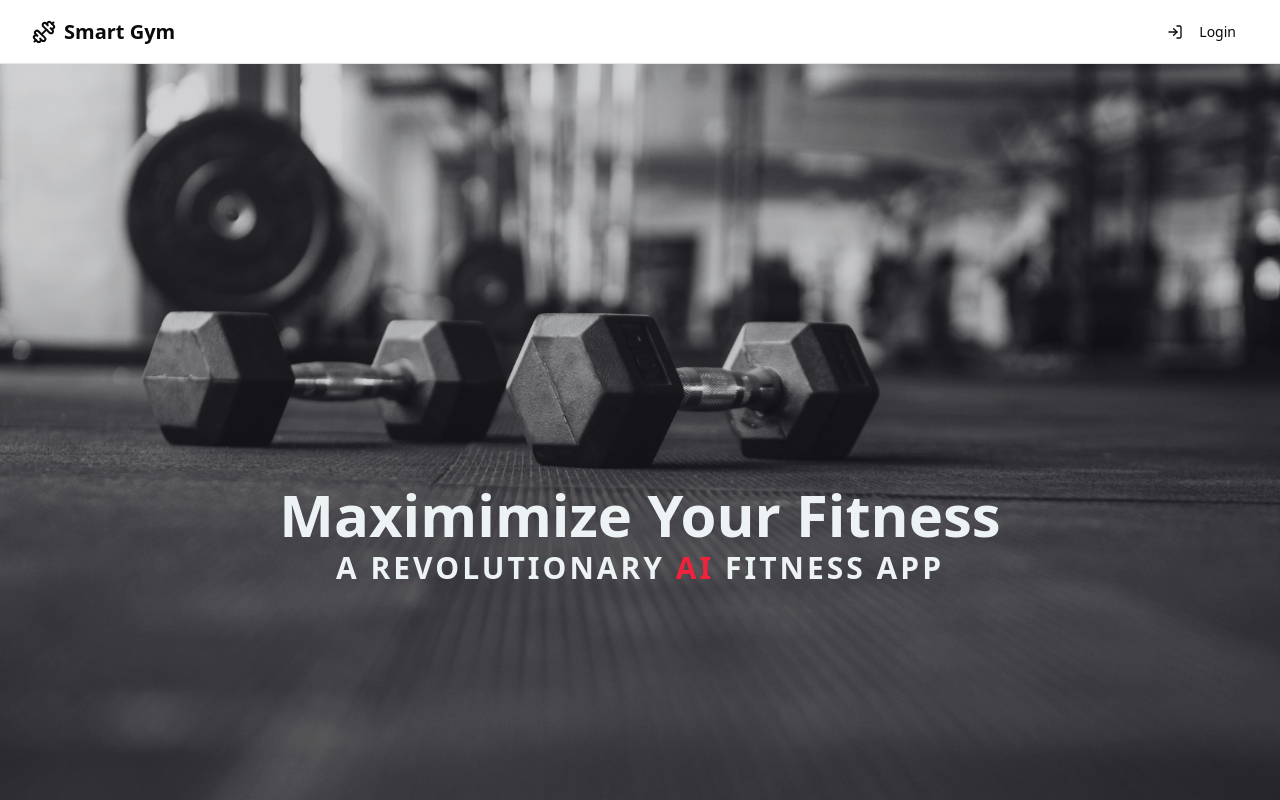
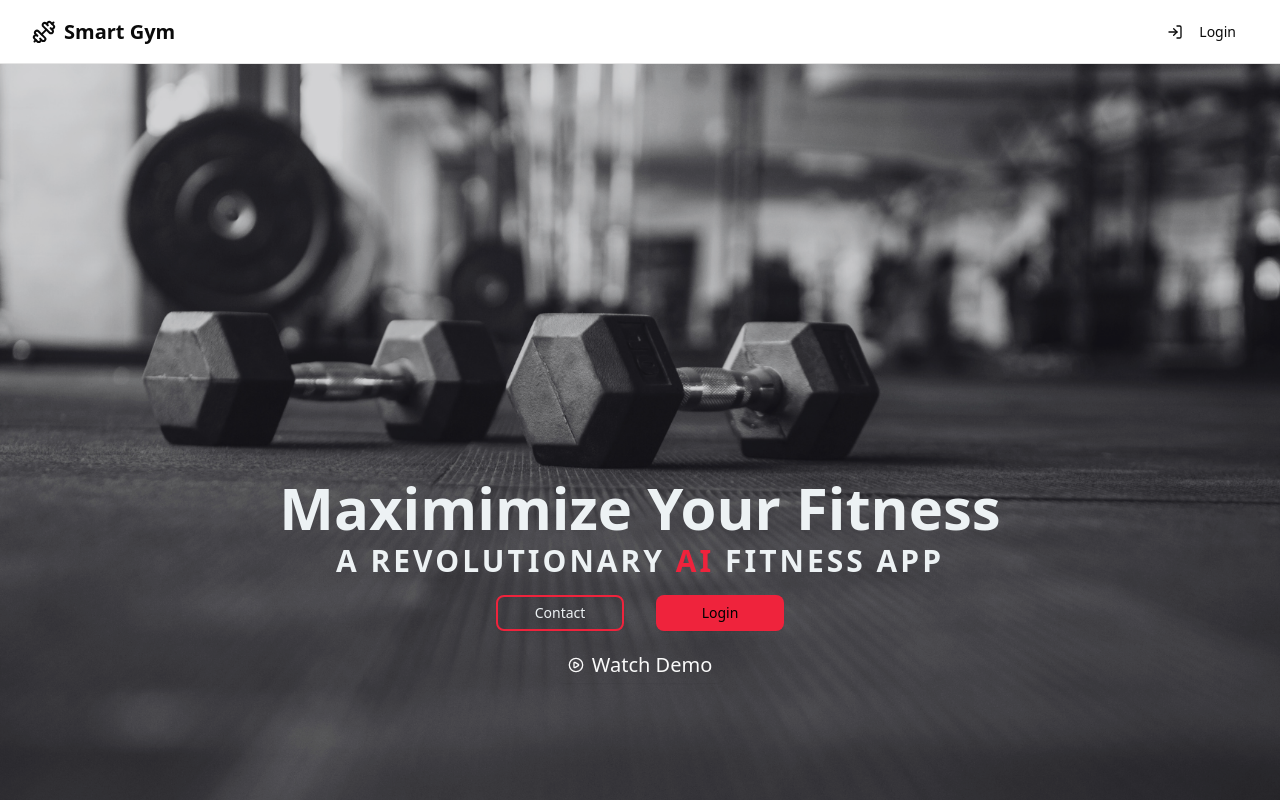
Before and after one commit to rajakrishna/smart-gym, a Next.js app: page / in a window 1280 px wide. Shown: the top 800 px of the page. Built offline with nearby package versions, Linux system fonts and the light colour scheme.

Commit message:
feat:add hero buttons

```diff
--- a/components/layouts/auth/hero.tsx
+++ b/components/layouts/auth/hero.tsx
@@ -1,22 +1,48 @@
 'use client';
 
+import { Button } from '@/components/ui/button';
 import LABELS from '@/constants/labels';
+import { CirclePlay } from 'lucide-react';
 
-const { header, subHeader1, span, subHeader2 } = LABELS.hero;
+const { header, subHeader1, span, subHeader2, button1, button2, button3, href1, href2, href3 } = LABELS.hero;
 const Hero = () => {
   return (
     <section
-      className='relative h-screen w-full bg-cover bg-center flex items-center justify-center text-muted'
+      className='relative h-screen w-full bg-cover bg-center text-muted'
       style={{ backgroundImage: `url('/assets/hero.png')` }}
     >
       <div className='absolute inset-0 bg-black/10 z-0' />
 
-      <div className='relative z-10 text-center max-w-3xl md:px-4 mt-20 md:mt-32'>
-        <h1 className='text-[28px] md:text-[58px] font-bold mb-0 md:-mb-2'>{header}</h1>
-        <p className='text-md md:text-3xl uppercase font-bold tracking-wide md:tracking-widest'>
-          {subHeader1} <span className='text-primary'>{span} </span>
-          {subHeader2}
-        </p>
+      <div className='relative z-10 h-full flex flex-col'>
+        <div className='flex-1' />
+        <div className='flex-1 flex flex-col items-center text-center mx-auto'>
+          <h1 className='text-[28px] md:text-[58px] font-bold mb-0 md:-mb-2'>{header}</h1>
+          <p className='text-md md:text-3xl uppercase font-bold tracking-wide md:tracking-widest'>
+            {subHeader1} <span className='text-primary'>{span} </span>
+            {subHeader2}
+          </p>
+          <div className='flex gap-8 pt-4'>
+            <Button
+              asChild
+              variant='outline'
+              className='w-[8rem] border-primary border-2 bg-transparent hover:border-white hover:cursor-pointer'
+            >
+              <a href={href1}>{button1}</a>
+            </Button>
+            <Button asChild className='w-[8rem] text-black hover:cursor-pointer'>
+              <a href={href2}>{button2}</a>
+            </Button>
+          </div>
+
+          <div className='pt-4'>
+            <Button asChild className='bg-transparent text-xl hover:cursor-pointer hover:bg-transparent'>
+              <a href={href3}>
+                <CirclePlay className='w-10 h-10' />
+                {button3}
+              </a>
+            </Button>
+          </div>
+        </div>
       </div>
     </section>
   );
--- a/constants/labels.ts
+++ b/constants/labels.ts
@@ -11,13 +11,18 @@ const LABELS = {
     },
   },
 
-hero:{
-  header: 'Maximimize Your Fitness',
-  subHeader1: 'A Revolutionary',
-  span: 'AI',
-  subHeader2: 'Fitness App'
-
-},
+  hero: {
+    header: 'Maximimize Your Fitness',
+    subHeader1: 'A Revolutionary',
+    span: 'AI',
+    subHeader2: 'Fitness App',
+    button1: 'Contact',
+    href1: '#contact',
+    button2: 'Login',
+    href2: '#login',
+    button3: 'Watch Demo',
+    href3: '#demo',
+  },
 
   pages: {
     example: {
```
